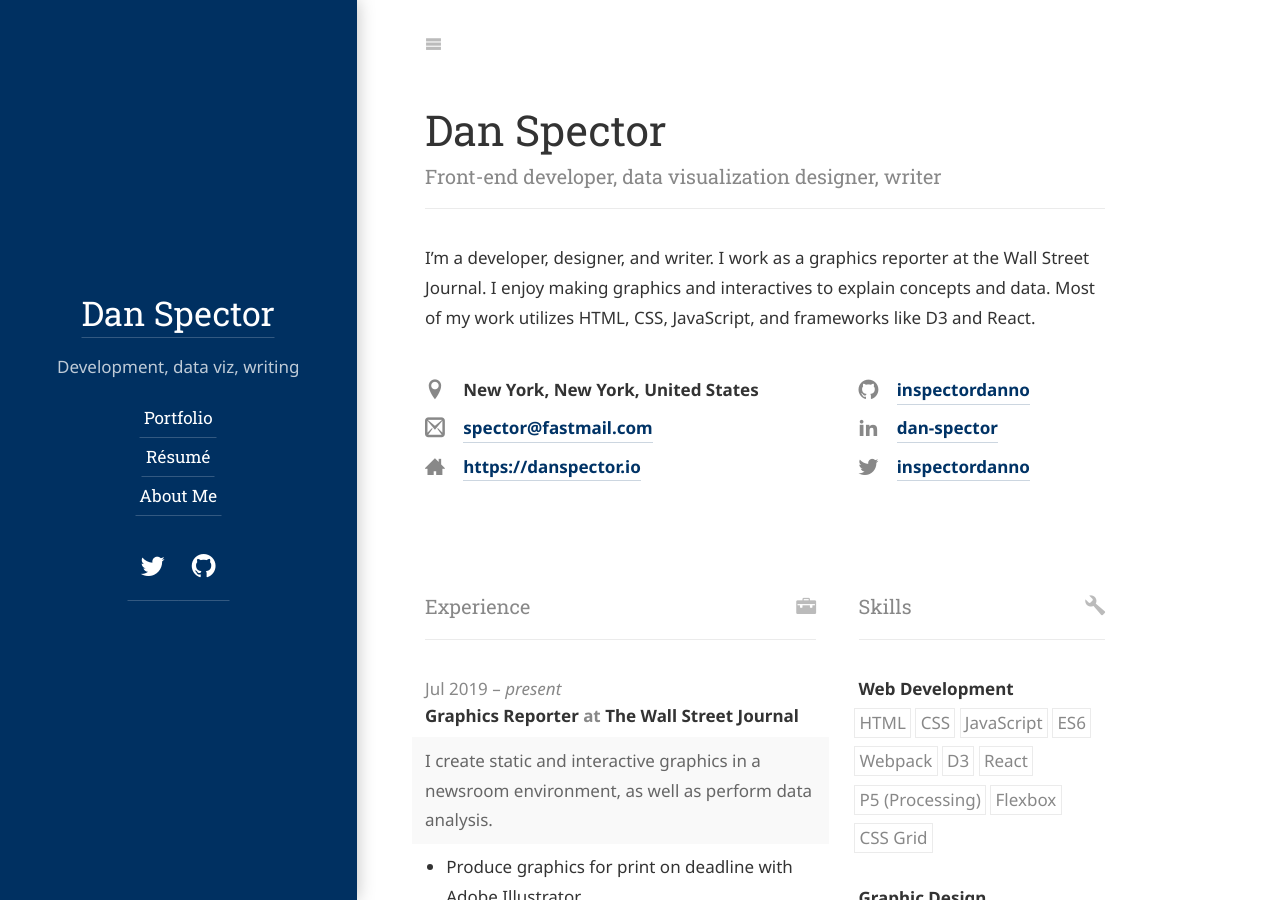
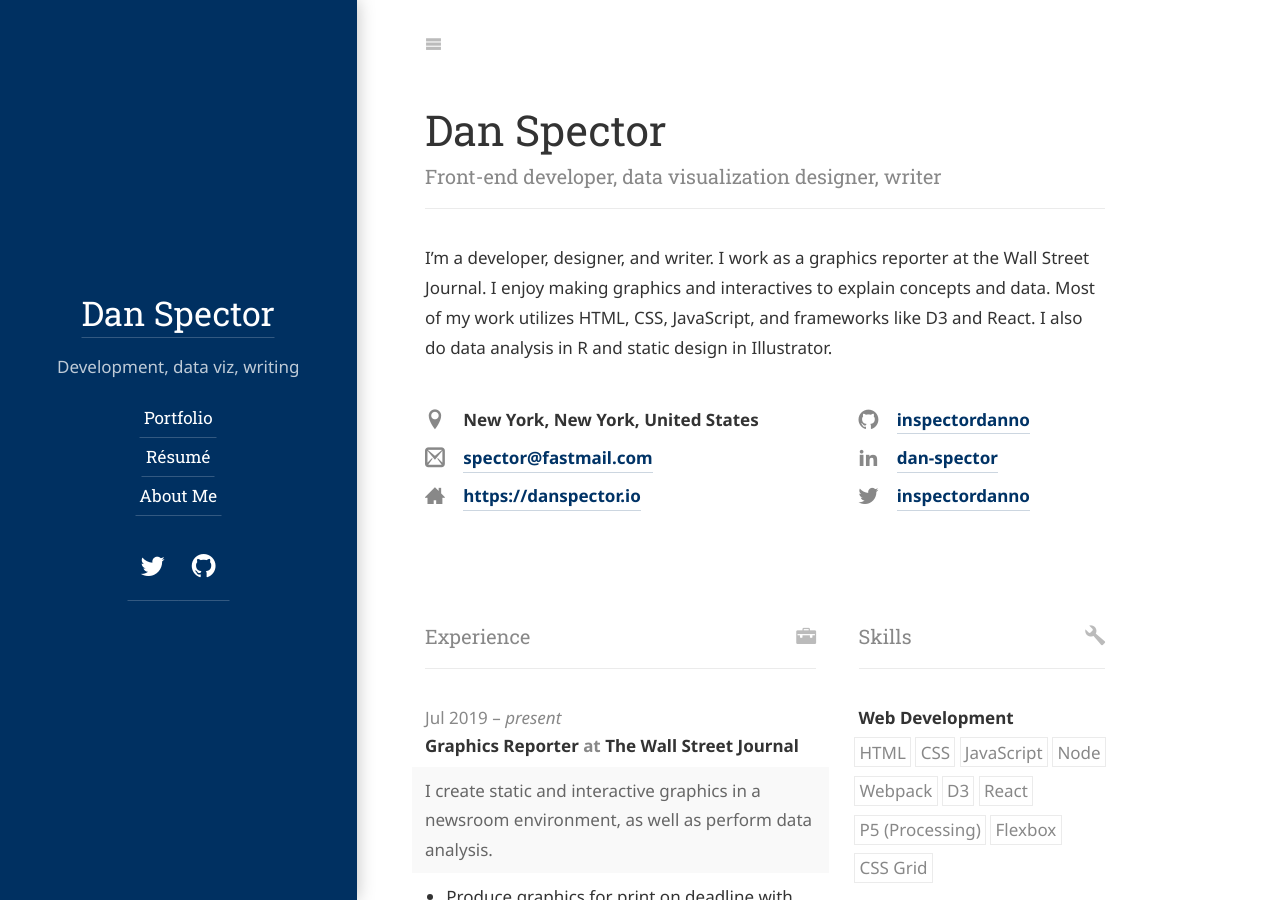
Before and after one commit to inspectordanno/inspectordanno.github.io, a Jekyll site: the page built from resume.md, in a window 1280 px wide and 900 px high. Built offline with Jekyll 4.4.1, drawn with Linux system fonts in a browser that asks for light colours; some web fonts are replaced.

Commit message:
Update resume.json

```diff
--- a/_data/resume.json
+++ b/_data/resume.json
@@ -6,7 +6,7 @@
     "email": "spector@fastmail.com",
     "phone": "",
     "website": "https://danspector.io",
-    "summary": "I’m a developer, designer, and writer. I work as a graphics reporter at the Wall Street Journal. I enjoy making graphics and interactives to explain concepts and data. Most of my work utilizes HTML, CSS, JavaScript, and frameworks like D3 and React.",
+    "summary": "I’m a developer, designer, and writer. I work as a graphics reporter at the Wall Street Journal. I enjoy making graphics and interactives to explain concepts and data. Most of my work utilizes HTML, CSS, JavaScript, and frameworks like D3 and React. I also do data analysis in R and static design in Illustrator.",
     "location": {
       "address": "",
       "postalCode": "",
@@ -117,7 +117,7 @@
         "HTML",
         "CSS",
         "JavaScript",
-        "ES6",
+        "Node",
         "Webpack",
         "D3",
         "React",
```
